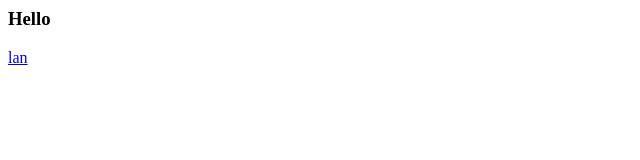
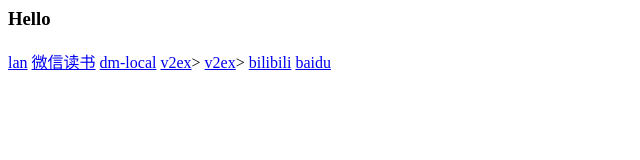
Before and after one commit to daxiaraoming/daxiaraoming.github.io, a plain HTML site: page index.html in a window 1280 px wide. Shown: the whole page, without its empty margins (0-640 px from the left). Drawn offline with Linux system fonts and the light colour scheme.

Commit message:
Update index.html

```diff
--- a/index.html
+++ b/index.html
@@ -1,3 +1,9 @@
 <html><body><div><h3>Hello</h3></div>
         <a href="language.html">lan</a>
+        <a href="https://weread.qq.com">微信读书</a>
+        <a href="http://localhost:7002/">dm-local</a>
+        <a href="https://v2ex.com/">v2ex</a>>
+        <a href="https://v2ex.com/">v2ex</a>>
+        <a href="https://www.bilibili.com//">bilibili</a>
+        <a href="https://www.baidu.com//">baidu</a>
     </body></html>
```
